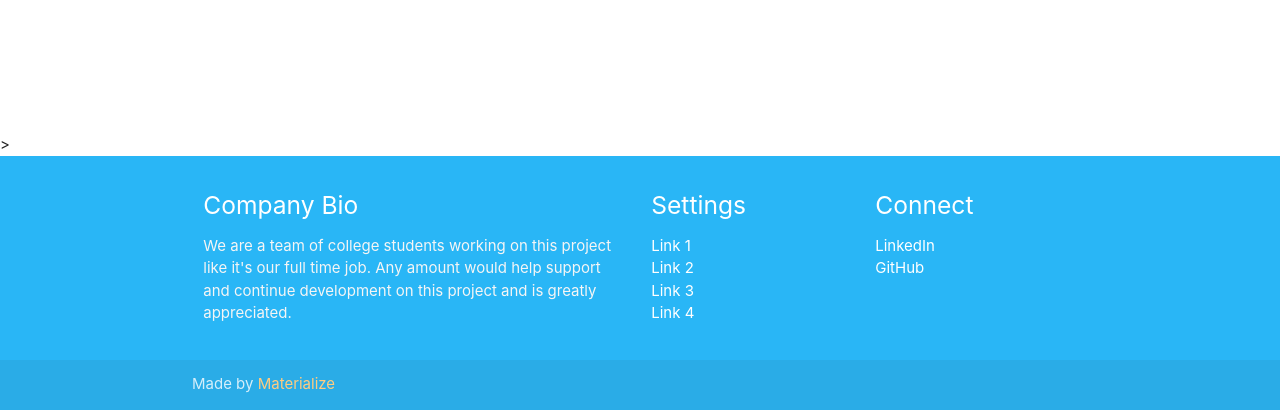
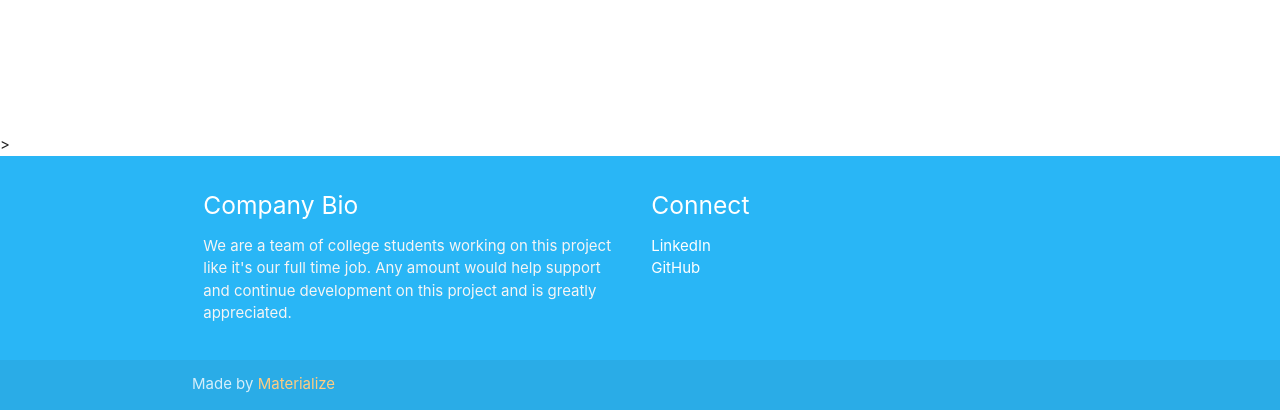
Before and after one commit to vishalsingh17/MedicalInsuranceCostPrediction, a Python web app: template templates/home.html in a window 1280 px wide. Shown: the part 640-1050 px from the top of the page. Run offline with Jinja, Linux system fonts and the light colour scheme; the template is opened without the code that fills it, so the values that code supplies are empty; some libraries are stand-ins or nearby versions.

Commit message:
updated home.html

```diff
--- a/templates/home.html
+++ b/templates/home.html
@@ -103,7 +103,7 @@
           <p class="grey-text text-lighten-4">We are a team of college students working on this project like it's our full time job. Any amount would help support and continue development on this project and is greatly appreciated.</p>
         </div>
 
-        <div class="col l3 s12">
+        <!-- <div class="col l3 s12">
           <h5 class="white-text">Settings</h5>
           <ul>
             <li><a class="white-text" href="#!">Link 1</a></li>
@@ -111,12 +111,12 @@
             <li><a class="white-text" href="#!">Link 3</a></li>
             <li><a class="white-text" href="#!">Link 4</a></li>
           </ul>
-        </div>
+        </div>  -->
         <div class="col l3 s12">
           <h5 class="white-text">Connect</h5>
           <ul>
-            <li><a class="white-text" href="#!">LinkedIn</a></li>
-            <li><a class="white-text" href="#!">GitHub</a></li>
+            <li><a class="white-text" href="https://www.linkedin.com/feed/?trk=homepage-basic_signin-form_submit">LinkedIn</a></li>
+            <li><a class="white-text" href="https://github.com/vishalsingh17/">GitHub</a></li>
           </ul>
         </div>
       </div>
```
Also changed, not shown: 1 other file.
